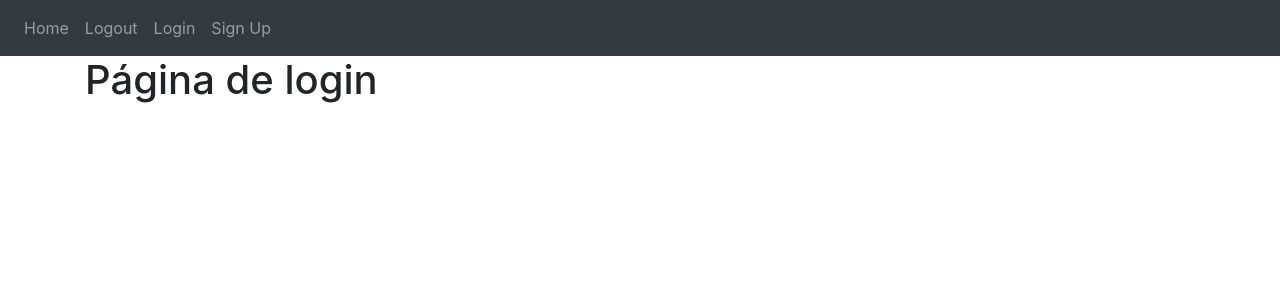
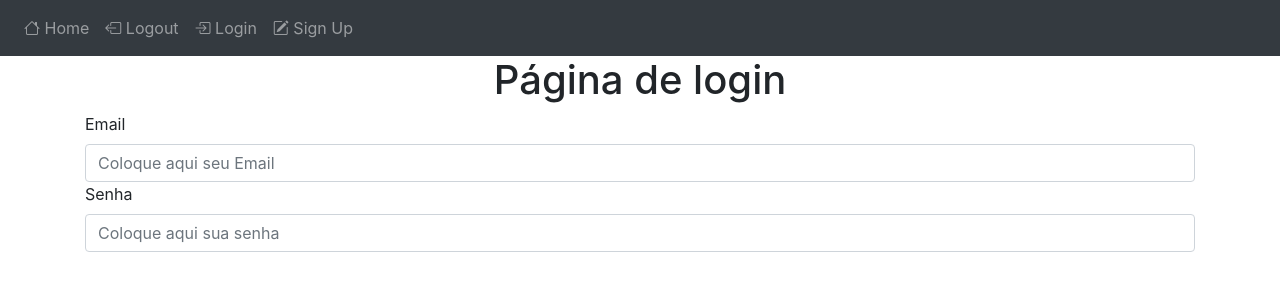
Before and after one commit to pedromaia1218/QuestionManagement, a Flask app: page /login in a window 1280 px wide. Shown: the top 300 px of the page. Run offline with Flask 2, Linux system fonts and the light colour scheme; some libraries are stand-ins or nearby versions.

Commit message:
Login e icones do menu

```diff
--- a/website/templates/base.html
+++ b/website/templates/base.html
@@ -1,6 +1,7 @@
 <!DOCTYPE html>
 <html>
   <head>
+
     <meta charset="utf-8" />
     <meta name="viewport" content="width=device-width, initial-scale=1" />
     <link
@@ -14,25 +15,28 @@
       href="https://stackpath.bootstrapcdn.com/font-awesome/4.7.0/css/font-awesome.min.css"
       crossorigin="anonymous"
     />
+    <link rel="stylesheet" href="https://cdn.jsdelivr.net/npm/bootstrap-icons@1.9.0/font/bootstrap-icons.css">
     <title>{% block title %}Home{% endblock %}</title>
   </head>
 
   <body>
+
     <nav class="navbar navbar-expand-lg navbar-dark bg-dark">
       <button
         class="navbar-toggler"
         type="button"
         data-toggle="collapse"
         data-target="#navbar"
+
       >
         <span class="navbar-toggler-icon"></span>
       </button>
       <div class="collapse navbar-collapse" id="navbar">
         <div class="navbar-nav">
-          <a class="nav-item nav-link" id="home" href="/">Home</a>
-          <a class="nav-item nav-link" id="logout" href="/logout">Logout</a>
-          <a class="nav-item nav-link" id="login" href="/login">Login</a>
-          <a class="nav-item nav-link" id="signUp" href="/sign-up">Sign Up</a>
+          <a class="nav-item nav-link" id="home" href="/"><i class="bi bi-house"></i> Home</a>
+          <a class="nav-item nav-link" id="logout" href="/logout"><i class="bi bi-box-arrow-left"></i> Logout </a>
+          <a class="nav-item nav-link" id="login" href="/login"><i class="bi bi-box-arrow-in-right"></i> Login</a>
+          <a class="nav-item nav-link" id="signUp" href="/sign-up"><i class="bi bi-pencil-square"></i> Sign Up</a>
         </div>
       </div>
     </nav>
--- a/website/templates/login.html
+++ b/website/templates/login.html
@@ -1,4 +1,27 @@
 {% extends "base.html" %} {% block title %}Login{% endblock %}
 {% block content %}
-<h1>Página de login</h1>
+<form method="POST">
+    <h1 align="center">Página de login</h1>
+    <div class="form-group">
+        <label for="email">Email</label>
+        <input
+          type="email"
+          class="form-control"
+          id="email"
+          name="email"
+          placeholder="Coloque aqui seu Email"
+        />
+        <label for="senha">Senha</label>
+            <input
+            type="password"
+            class="form-control"
+            id="senha"
+            name="senha"
+            placeholder="Coloque aqui sua senha"
+        />
+    </div>
+
+
+
+</form>
 {% endblock %}
```
